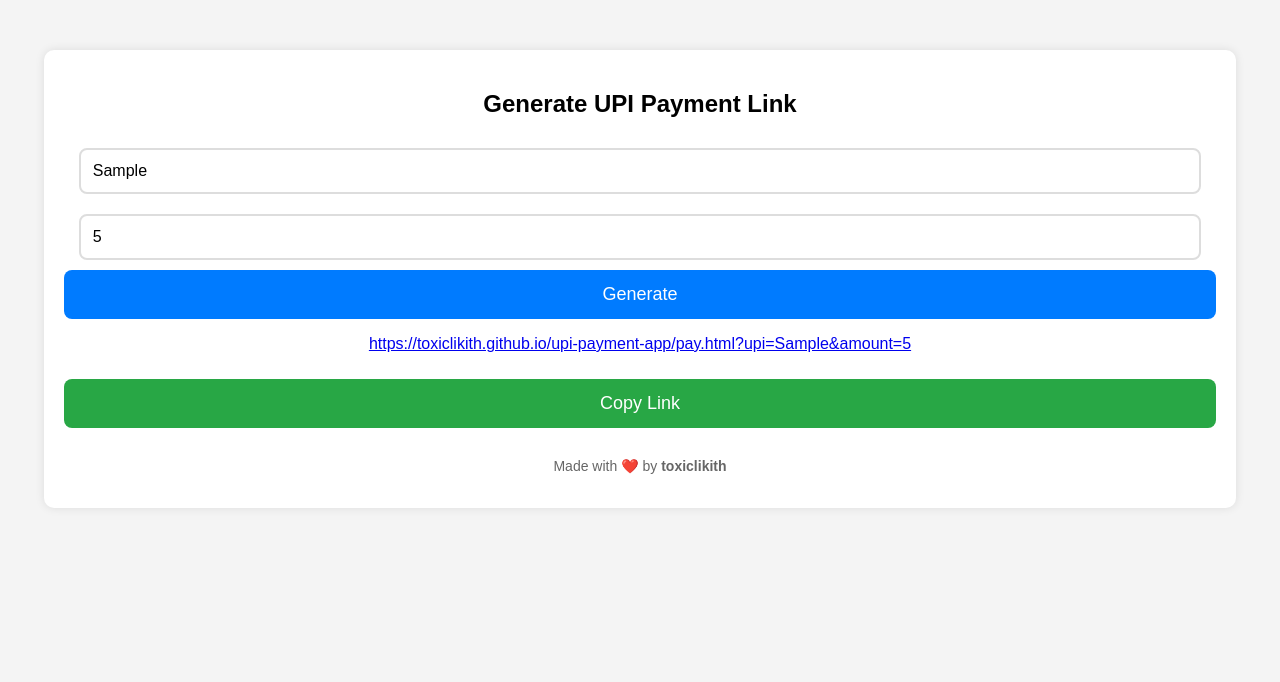
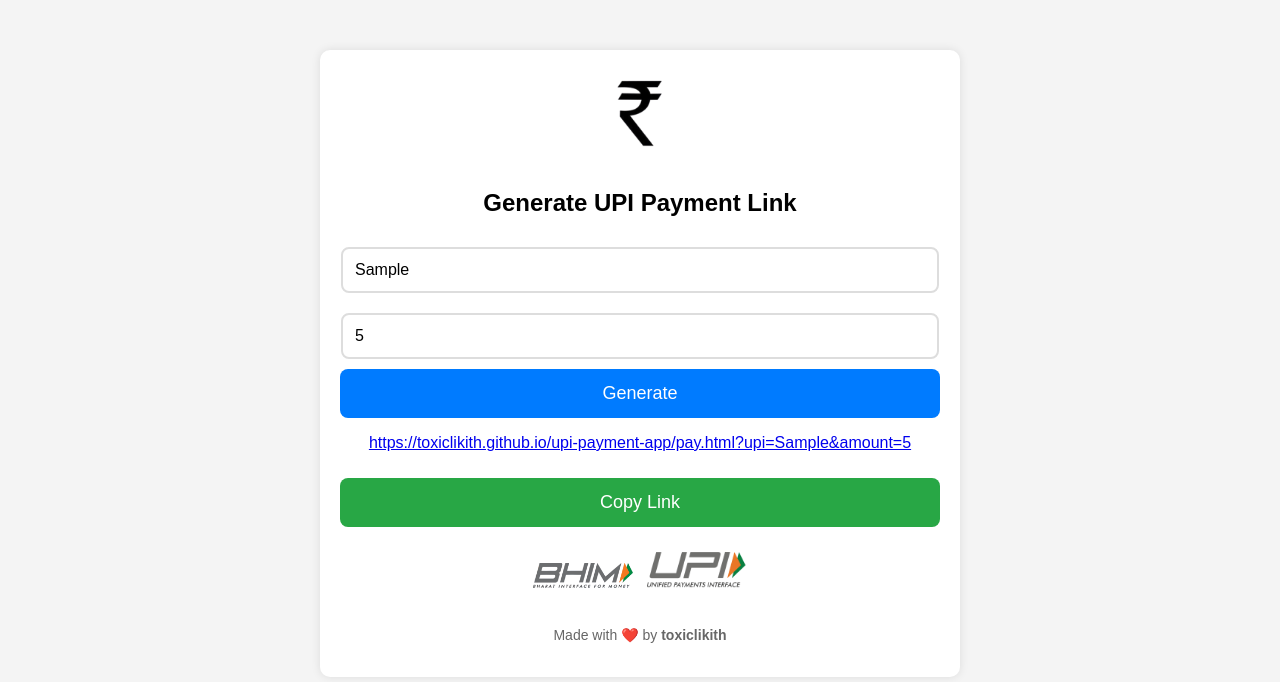
Before and after one commit to Toxiclikith/upi-payment-app, a plain HTML site: page index.html in a window 1280 px wide. Both pictures are taken after typing "Sample", "5" into the empty fields and a click on the button "Generate". Drawn offline with Linux system fonts and the light colour scheme; no server answers.

Commit message:
asstes and png added

```diff
--- /dev/null
+++ b/assets/script.js
@@ -0,0 +1,26 @@
+document.getElementById("generate").addEventListener("click", function () {
+    let upi = document.getElementById("upi").value.trim();
+    let amount = document.getElementById("amount").value.trim();
+    let resultDiv = document.getElementById("result");
+    let generatedLinkElem = document.getElementById("generatedLink");
+
+    if (!upi) {
+        alert("Please enter a valid UPI ID!");
+        return;
+    }
+
+    let paymentURL = `https://toxiclikith.github.io/upi-payment-app/pay.html?upi=${encodeURIComponent(upi)}&amount=${amount}`;
+    localStorage.setItem("lastPaymentLink", paymentURL);
+
+    generatedLinkElem.innerHTML = `<a href="${paymentURL}" target="_blank">${paymentURL}</a>`;
+
+    resultDiv.classList.remove("hidden");
+});
+
+// Copy Link to Clipboard
+document.getElementById("copyLink").addEventListener("click", function () {
+    let linkText = document.getElementById("generatedLink").innerText;
+    navigator.clipboard.writeText(linkText).then(() => {
+        alert("Link copied to clipboard!");
+    });
+});
--- a/styles.css
+++ b/assets/style.css
@@ -8,12 +8,18 @@ body {
 
 /* Mobile-friendly container */
 .container {
-    max-width: 90%;
+    max-width: 450px;
     margin: 50px auto;
     padding: 20px;
     background: white;
     border-radius: 10px;
     box-shadow: 0 0 10px rgba(0, 0, 0, 0.1);
+}
+
+/* Rupee Icon */
+.rupee-logo {
+    width: 80px;
+    margin-bottom: 10px;
 }
 
 /* Input fields styling */
@@ -58,9 +64,26 @@ button:hover {
     background: #218838;
 }
 
+/* Payment logos */
+.logos {
+    margin-top: 20px;
+}
+
+.logos img {
+    width: 100px;
+    margin: 5px;
+}
+
 /* Footer */
 .footer {
     margin-top: 30px;
     font-size: 14px;
     color: #666;
 }
+
+/* Desktop friendly */
+@media (min-width: 768px) {
+    .container {
+        max-width: 600px;
+    }
+}
--- a/index.html
+++ b/index.html
@@ -4,11 +4,13 @@
     <meta charset="UTF-8">
     <meta name="viewport" content="width=device-width, initial-scale=1.0">
     <title>UPI Payment Generator</title>
-    <link rel="stylesheet" href="styles.css">
+    <link rel="stylesheet" href="assets/style.css">
 </head>
 <body>
 
 <div class="container">
+    <img src="assets/rupee.png" alt="Rupee Symbol" class="rupee-logo">
+
     <h2>Generate UPI Payment Link</h2>
 
     <input type="text" id="upi" placeholder="Enter UPI ID (example@upi)">
@@ -21,9 +23,14 @@
         <button id="copyLink">Copy Link</button>
     </div>
 
+    <div class="logos">
+        <img src="assets/bhim.png" alt="BHIM Logo">
+        <img src="assets/upi.png" alt="UPI Logo">
+    </div>
+
     <p class="footer">Made with ❤️ by <strong>toxiclikith</strong></p>
 </div>
 
-<script src="script.js"></script>
+<script src="assets/script.js"></script>
 </body>
 </html>
--- a/script.js
+++ /dev/null
@@ -1,47 +0,0 @@
-document.getElementById("generate").addEventListener("click", async function () {
-    let upi = document.getElementById("upi").value.trim();
-    let amount = document.getElementById("amount").value.trim();
-    let resultDiv = document.getElementById("result");
-    let generatedLinkElem = document.getElementById("generatedLink");
-
-    if (!upi) {
-        alert("Please enter a valid UPI ID!");
-        return;
-    }
-
-    let paymentURL = `https://toxiclikith.github.io/upi-payment-app/pay.html?upi=${encodeURIComponent(upi)}&amount=${amount}`;
-
-    try {
-        let bitlyURL = await shortenURL(paymentURL);
-        localStorage.setItem("lastPaymentLink", bitlyURL);
-        generatedLinkElem.innerHTML = `<a href="${bitlyURL}" target="_blank">${bitlyURL}</a>`;
-    } catch (error) {
-        generatedLinkElem.innerHTML = `<a href="${paymentURL}" target="_blank">${paymentURL}</a>`;
-    }
-
-    resultDiv.classList.remove("hidden");
-});
-
-// Copy Link to Clipboard
-document.getElementById("copyLink").addEventListener("click", function () {
-    let linkText = document.getElementById("generatedLink").innerText;
-    navigator.clipboard.writeText(linkText).then(() => {
-        alert("Link copied to clipboard!");
-    });
-});
-
-// Function to shorten URL using Bitly API
-async function shortenURL(longURL) {
-    const bitlyToken = "91e7c00d3623e3e4c1408448ed9b1f64f5d02763"; // Replace with Bitly Token
-    const response = await fetch("https://api-ssl.bitly.com/v4/shorten", {
-        method: "POST",
-        headers: {
-            "Authorization": `Bearer ${bitlyToken}`,
-            "Content-Type": "application/json"
-        },
-        body: JSON.stringify({ long_url: longURL })
-    });
-
-    const data = await response.json();
-    return data.link;
-}
```
Also changed, not shown: pay.html (+7 -2 lines), assets/bhim.png (added), assets/pay.js (renamed from pay.js), assets/rupee.png (added), assets/upi.png (added).
